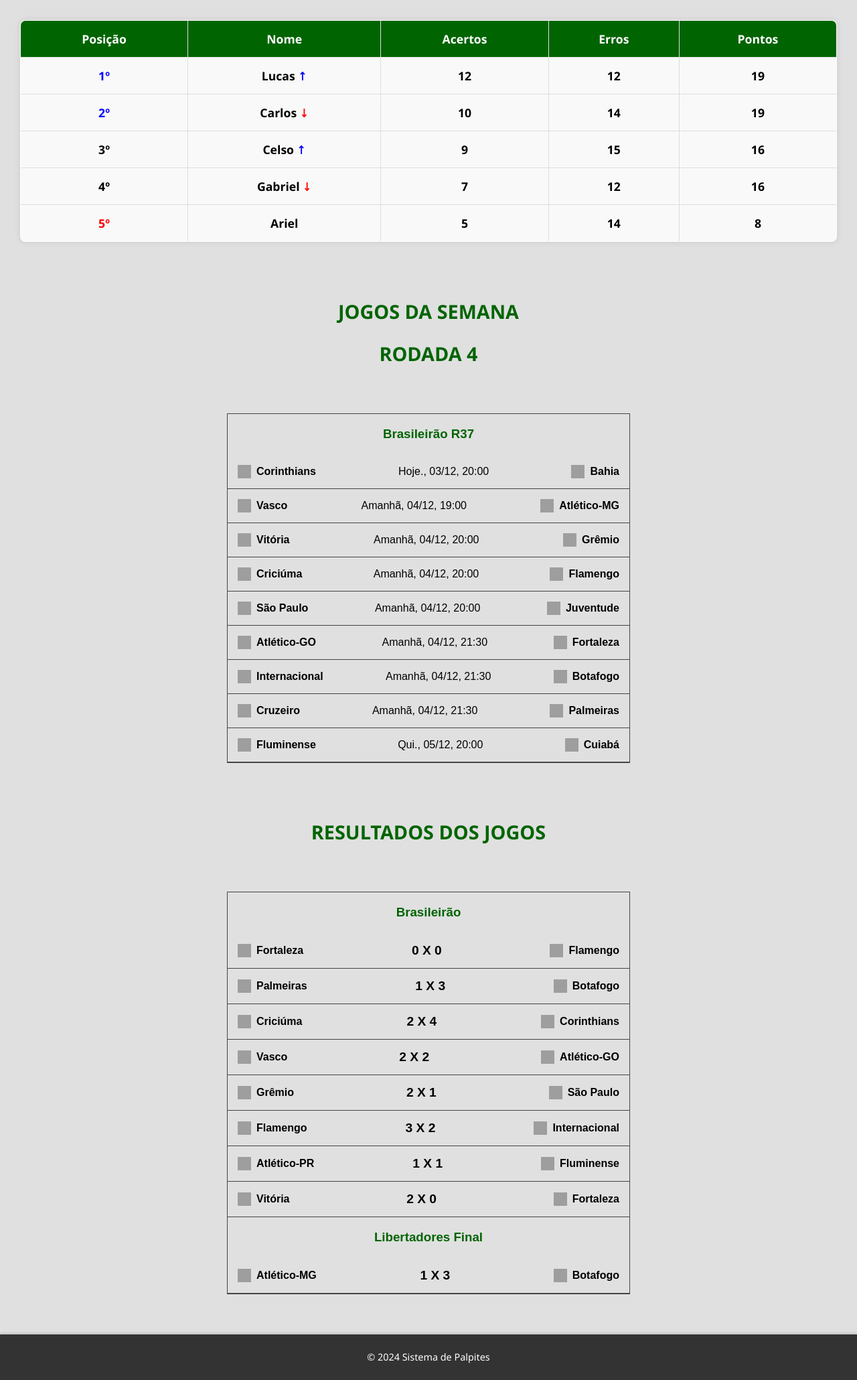
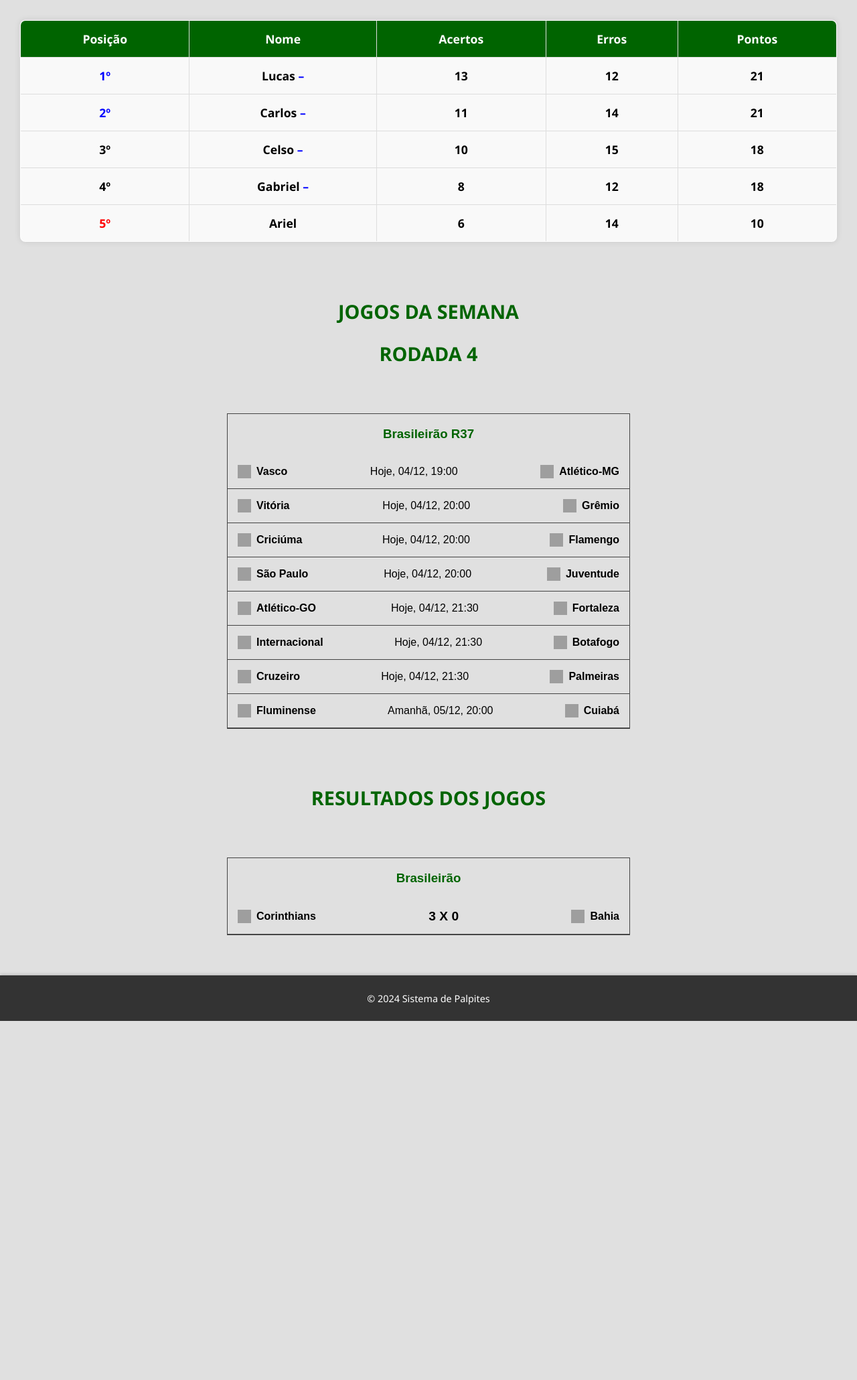
Before and after one commit to CarlosNatanael/sistema_palpiteiros, a Flask app: page / in a window 1280 px wide. Shown: the part 121-2181 px from the top of the page at 67% size. After the commit the page ends 1645 px from the top, so only its background shows below. Run offline with Flask 3, Linux system fonts and the light colour scheme; data that the repository does not hold is empty; grey boxes are pictures that could not be loaded.

Commit message:
Atualização na tabela.

```diff
--- a/templates/index.html
+++ b/templates/index.html
@@ -37,46 +37,46 @@
             <tbody>
                 <tr>
                     <td><strong class="pri">1º</strong></td>
-                    <td><strong>Lucas <strong class="seg">↑</strong></strong></td>
+                    <td><strong>Lucas <strong class="seg">–</strong></strong></td>
+                    <td><strong>13</strong></td>
                     <td><strong>12</strong></td>
-                    <td><strong>12</strong></td>
-                    <td><strong>19</strong></td>
+                    <td><strong>21</strong></td>
                 </tr>
             </tbody>
             <tbody>
                 <tr>
                     <td><strong class="seg">2º</strong></td>
-                    <td><strong>Carlos <strong class="ter">↓</strong></strong></td>
-                    <td><strong>10</strong></td>
+                    <td><strong>Carlos <strong class="seg">–</strong></strong></td>
+                    <td><strong>11</strong></td>
                     <td><strong>14</strong></td>
-                    <td><strong>19</strong></td>
+                    <td><strong>21</strong></td>
                 </tr>
             </tbody>
             <tbody>
                 <tr>
                     <td><strong>3º</strong></td>
-                    <td><strong>Celso <strong class="seg">↑</strong></strong></td>
-                    <td><strong>9</strong></td>
+                    <td><strong>Celso <strong class="seg">–</strong></strong></td>
+                    <td><strong>10</strong></td>
                     <td><strong>15</strong></td>
-                    <td><strong>16</strong></td>
+                    <td><strong>18</strong></td>
                 </tr>
             </tbody>
             <tbody>
                 <tr>
                     <td><strong >4º</strong></td>
-                    <td><strong>Gabriel <strong class="ter">↓</strong></strong></td>
-                    <td><strong>7</strong></td>
+                    <td><strong>Gabriel <strong class="seg">–</strong></strong></td>
+                    <td><strong>8</strong></td>
                     <td><strong>12</strong></td>
-                    <td><strong>16</strong></td>
+                    <td><strong>18</strong></td>
                 </tr>
             </tbody>
             <tbody>
                 <tr>
                     <td><strong class="ter">5º</strong></td>
                     <td><strong>Ariel</strong></td>
-                    <td><strong>5</strong></td>
+                    <td><strong>6</strong></td>
                     <td><strong>14</strong></td>
-                    <td><strong>8</strong></td>
+                    <td><strong>10</strong></td>
                 </tr>
             </tbody>
         </table>
@@ -89,21 +89,10 @@
             <h3>Brasileirão R37</h3>
             <div class="match-row">
                 <div class="team">
-                    <img src="https://ssl.gstatic.com/onebox/media/sports/logos/tCMSqgXVHROpdCpQhzTo1g_48x48.png" alt="Corinthians">
-                    Corinthians
-                </div>
-                <div class="date-time">Hoje., 03/12, 20:00</div>
-                <div class="team">
-                    <img src="https://ssl.gstatic.com/onebox/media/sports/logos/nIdbR6qIUDyZUBO9vojSPw_48x48.png" alt="Bahia">
-                    Bahia
-                </div>
-            </div>
-            <div class="match-row">
-                <div class="team">
                     <img src="https://ssl.gstatic.com/onebox/media/sports/logos/hHwT8LwRmYCAGxQ-STLxYA_48x48.png" alt="Vasco">
                     Vasco
                 </div>
-                <div class="date-time">Amanhã, 04/12, 19:00</div>
+                <div class="date-time">Hoje, 04/12, 19:00</div>
                 <div class="team">
                     <img src="https://ssl.gstatic.com/onebox/media/sports/logos/q9fhEsgpuyRq58OgmSndcQ_48x48.png" alt="Atlético-MG">
                     Atlético-MG
@@ -114,7 +103,7 @@
                     <img src="https://ssl.gstatic.com/onebox/media/sports/logos/LHSM6VchpkI4NIptoSTHOg_48x48.png" alt="Vitória">
                     Vitória
                 </div>
-                <div class="date-time">Amanhã, 04/12, 20:00</div>
+                <div class="date-time">Hoje, 04/12, 20:00</div>
                 <div class="team">
                     <img src="https://ssl.gstatic.com/onebox/media/sports/logos/Ku-73v_TW9kpex-IEGb0ZA_48x48.png" alt="Grêmio">
                     Grêmio
@@ -125,7 +114,7 @@
                     <img src="https://ssl.gstatic.com/onebox/media/sports/logos/u_L7Mkp33uNmFTv3uUlXeQ_48x48.png" alt="Criciúma">
                     Criciúma
                 </div>
-                <div class="date-time">Amanhã, 04/12, 20:00</div>
+                <div class="date-time">Hoje, 04/12, 20:00</div>
                 <div class="team">
                     <img src="https://ssl.gstatic.com/onebox/media/sports/logos/orE554NToSkH6nuwofe7Yg_48x48.png" alt="Flamengo">
                     Flamengo
@@ -136,7 +125,7 @@
                     <img src="https://ssl.gstatic.com/onebox/media/sports/logos/4w2Z97Hf9CSOqICK3a8AxQ_48x48.png" alt="São Paulo">
                     São Paulo
                 </div>
-                <div class="date-time">Amanhã, 04/12, 20:00</div>
+                <div class="date-time">Hoje, 04/12, 20:00</div>
                 <div class="team">
                     <img src="https://ssl.gstatic.com/onebox/media/sports/logos/JrXw-m4Dov0gE2Sh6XJQMQ_48x48.png" alt="Juventude">
                     Juventude
@@ -147,7 +136,7 @@
                     <img src="https://ssl.gstatic.com/onebox/media/sports/logos/9mqMGndwoR9og_Z0uEl2kw_48x48.png" alt="Atlético-GO">
                     Atlético-GO
                 </div>
-                <div class="date-time">Amanhã, 04/12, 21:30</div>
+                <div class="date-time">Hoje, 04/12, 21:30</div>
                 <div class="team">
                     <img src="https://ssl.gstatic.com/onebox/media/sports/logos/me10ephzRxdj45zVq1Risg_48x48.png" alt="Fortaleza">
                     Fortaleza
@@ -158,7 +147,7 @@
                     <img src="https://ssl.gstatic.com/onebox/media/sports/logos/OWVFKuHrQuf4q2Wk0hEmSA_48x48.png" alt="Internacional">
                     Internacional
                 </div>
-                <div class="date-time">Amanhã, 04/12, 21:30</div>
+                <div class="date-time">Hoje, 04/12, 21:30</div>
                 <div class="team">
                     <img src="https://ssl.gstatic.com/onebox/media/sports/logos/KLDWYp-H8CAOT9H_JgizRg_48x48.png" alt="Botafogo">
                     Botafogo
@@ -169,7 +158,7 @@
                     <img src="https://ssl.gstatic.com/onebox/media/sports/logos/Tcv9X__nIh-6wFNJPMwIXQ_48x48.png" alt="Cruzeiro">
                     Cruzeiro
                 </div>
-                <div class="date-time">Amanhã, 04/12, 21:30</div>
+                <div class="date-time">Hoje, 04/12, 21:30</div>
                 <div class="team">
                     <img src="https://ssl.gstatic.com/onebox/media/sports/logos/7spurne-xDt2p6C0imYYNA_48x48.png" alt="Palmeiras">
                     Palmeiras
@@ -180,7 +169,7 @@
                     <img src="https://ssl.gstatic.com/onebox/media/sports/logos/fCMxMMDF2AZPU7LzYKSlig_48x48.png" alt="Fluminense">
                     Fluminense
                 </div>
-                <div class="date-time">Qui., 05/12, 20:00</div>
+                <div class="date-time">Amanhã, 05/12, 20:00</div>
                 <div class="team">
                     <img src="https://ssl.gstatic.com/onebox/media/sports/logos/j6U8Rgt_6yyf0Egs9nREXw_48x48.png" alt="Cuiabá">
                     Cuiabá
@@ -195,102 +184,13 @@
             <h3>Brasileirão</h3>
             <div class="match-row">
                 <div class="team">
-                    <img src="https://ssl.gstatic.com/onebox/media/sports/logos/me10ephzRxdj45zVq1Risg_48x48.png" alt="Fortaleza">
-                    Fortaleza
-                </div>
-                <div class="resultado">0  X  0</div>
-                <div class="team">
-                    <img src="https://ssl.gstatic.com/onebox/media/sports/logos/orE554NToSkH6nuwofe7Yg_48x48.png" alt="Flamengo">
-                    Flamengo
-                </div>
-            </div>
-            <div class="match-row">
-                <div class="team">
-                    <img src="https://ssl.gstatic.com/onebox/media/sports/logos/7spurne-xDt2p6C0imYYNA_48x48.png" alt="Palmeiras">
-                    Palmeiras
-                </div>
-                <div class="resultado">1  X  3</div>
-                <div class="team">
-                    <img src="https://ssl.gstatic.com/onebox/media/sports/logos/KLDWYp-H8CAOT9H_JgizRg_48x48.png" alt="Botafogo">
-                    Botafogo
-                </div>
-            </div>
-            <div class="match-row">
-                <div class="team">
-                    <img src="https://ssl.gstatic.com/onebox/media/sports/logos/u_L7Mkp33uNmFTv3uUlXeQ_48x48.png" alt="Criciúma">
-                    Criciúma
-                </div>
-                <div class="resultado">2  X  4</div>
-                <div class="team">
                     <img src="https://ssl.gstatic.com/onebox/media/sports/logos/tCMSqgXVHROpdCpQhzTo1g_48x48.png" alt="Corinthians">
                     Corinthians
                 </div>
-            </div>
-            <div class="match-row">
+                <div class="resultado">3  X  0</div>
                 <div class="team">
-                    <img src="https://ssl.gstatic.com/onebox/media/sports/logos/hHwT8LwRmYCAGxQ-STLxYA_48x48.png" alt="Vasco">
-                    Vasco
-                </div>
-                <div class="resultado">2  X  2</div>
-                <div class="team">
-                    <img src="https://ssl.gstatic.com/onebox/media/sports/logos/9mqMGndwoR9og_Z0uEl2kw_48x48.png" alt="Atlético-GO">
-                    Atlético-GO
-                </div>
-            </div>
-            <div class="match-row">
-                <div class="team">
-                    <img src="https://ssl.gstatic.com/onebox/media/sports/logos/Ku-73v_TW9kpex-IEGb0ZA_48x48.png" alt="Grêmio">
-                    Grêmio
-                </div>
-                <div class="resultado">2  X  1</div>
-                <div class="team">
-                    <img src="https://ssl.gstatic.com/onebox/media/sports/logos/4w2Z97Hf9CSOqICK3a8AxQ_48x48.png" alt="São Paulo">
-                    São Paulo
-                </div>
-            </div>
-            <div class="match-row">
-                <div class="team">
-                    <img src="https://ssl.gstatic.com/onebox/media/sports/logos/orE554NToSkH6nuwofe7Yg_48x48.png" alt="Flamengo">
-                    Flamengo
-                </div>
-                <div class="resultado">3  X  2</div>
-                <div class="team">
-                    <img src="https://ssl.gstatic.com/onebox/media/sports/logos/OWVFKuHrQuf4q2Wk0hEmSA_48x48.png" alt="Internacional">
-                    Internacional
-                </div>
-            </div>
-            <div class="match-row">
-                <div class="team">
-                    <img src="https://ssl.gstatic.com/onebox/media/sports/logos/9LkdBR4L5plovKM8eIy7nQ_48x48.png" alt="Atlético-PR">
-                    Atlético-PR
-                </div>
-                <div class="resultado">1  X  1</div>
-                <div class="team">
-                    <img src="https://ssl.gstatic.com/onebox/media/sports/logos/fCMxMMDF2AZPU7LzYKSlig_48x48.png" alt="Fluminense">
-                    Fluminense
-                </div>
-            </div>
-            <div class="match-row">
-                <div class="team">
-                    <img src="https://ssl.gstatic.com/onebox/media/sports/logos/LHSM6VchpkI4NIptoSTHOg_48x48.png" alt="Vitória">
-                    Vitória
-                </div>
-                <div class="resultado">2  X  0</div>
-                <div class="team">
-                    <img src="https://ssl.gstatic.com/onebox/media/sports/logos/me10ephzRxdj45zVq1Risg_48x48.png" alt="Fortaleza">
-                    Fortaleza
-                </div>
-            </div>
-            <h3>Libertadores Final</h3>
-            <div class="match-row">
-                <div class="team">
-                    <img src="https://ssl.gstatic.com/onebox/media/sports/logos/q9fhEsgpuyRq58OgmSndcQ_48x48.png" alt="Atlético-MG">
-                    Atlético-MG
-                </div>
-                <div class="resultado">1  X  3</div>
-                <div class="team">
-                    <img src="https://ssl.gstatic.com/onebox/media/sports/logos/KLDWYp-H8CAOT9H_JgizRg_48x48.png" alt="Botafogo">
-                    Botafogo
+                    <img src="https://ssl.gstatic.com/onebox/media/sports/logos/nIdbR6qIUDyZUBO9vojSPw_48x48.png" alt="Bahia">
+                    Bahia
                 </div>
             </div>
         </div>
```
Also changed, not shown: templates/estatisticas.html (+6 -6 lines), palpites.db, rodada_4.db.
